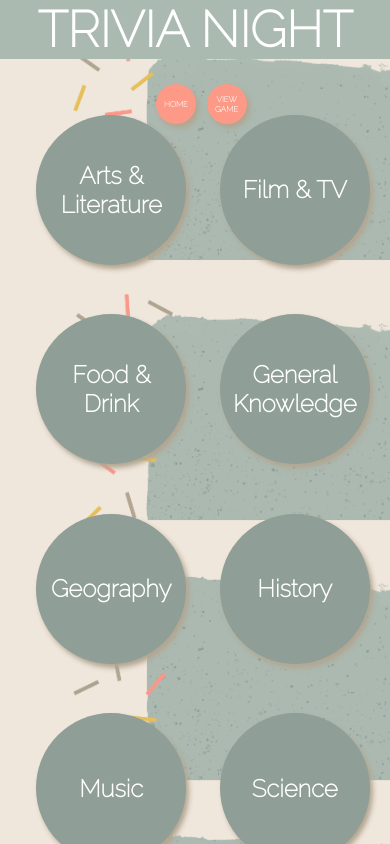
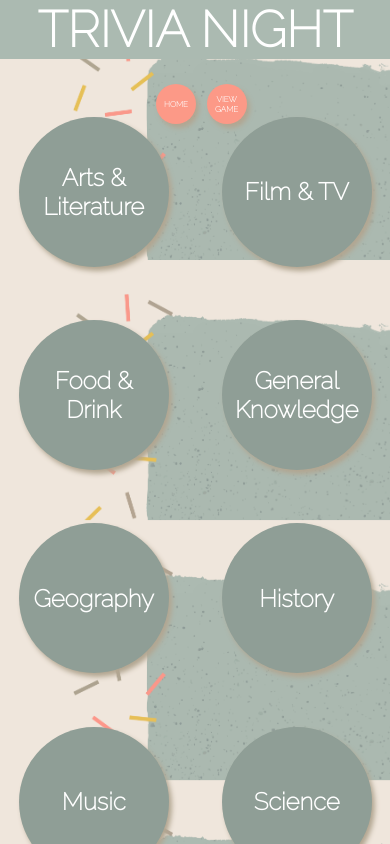
Before and after one commit to gjax78/trivia-night, a React (Create React App) app: page / in a window 390 px wide. Shown: the top 844 px of the page. Built offline with nearby package versions, Linux system fonts and the light colour scheme.

Commit message:
Adjust margin of grid

```diff
--- a/src/components/Categories/Categories.css
+++ b/src/components/Categories/Categories.css
@@ -48,5 +48,7 @@ button:hover {
   .button-container {
     text-align: center;
     grid-template-columns: repeat(2, 1fr);
+    margin-right: 0;
+    margin-left: 0;
   }
 }
```
